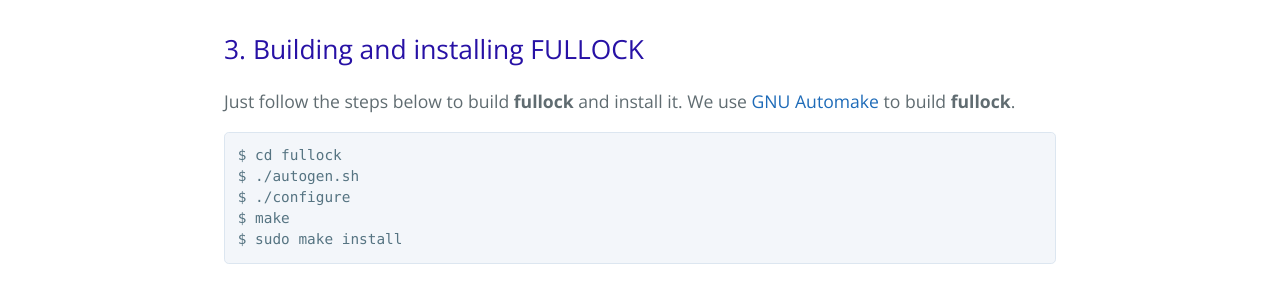
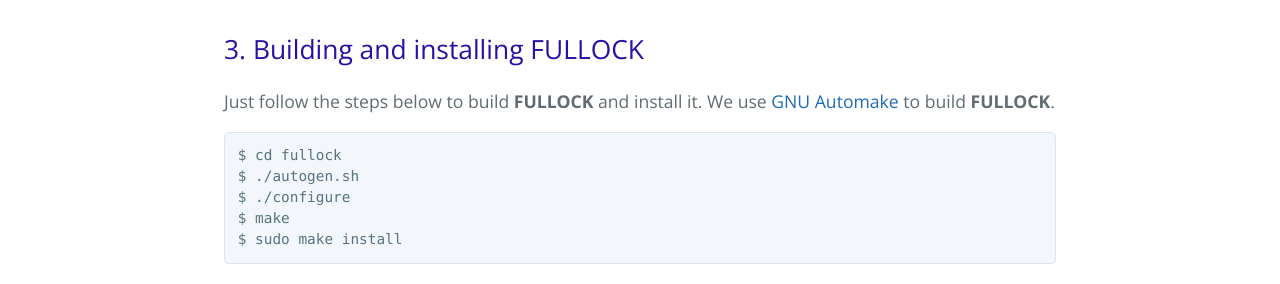
Before and after one commit to yahoojapan/fullock, a Jekyll site: the page built from build.md, in a window 1280 px wide. Shown: the part 884-1168 px from the top of the page. Built offline with Jekyll 4.4.1, drawn with Linux system fonts in a browser that asks for light colours.

Commit message:
Updated.

````diff
--- a/build.md
+++ b/build.md
@@ -41,7 +41,7 @@
 
 ## 3. Building and installing FULLOCK
 
-Just follow the steps below to build **fullock** and install it. We use [GNU Automake](https://www.gnu.org/software/automake/) to build **fullock**.
+Just follow the steps below to build **FULLOCK** and install it. We use [GNU Automake](https://www.gnu.org/software/automake/) to build **FULLOCK**.
 
 
 ```
````
